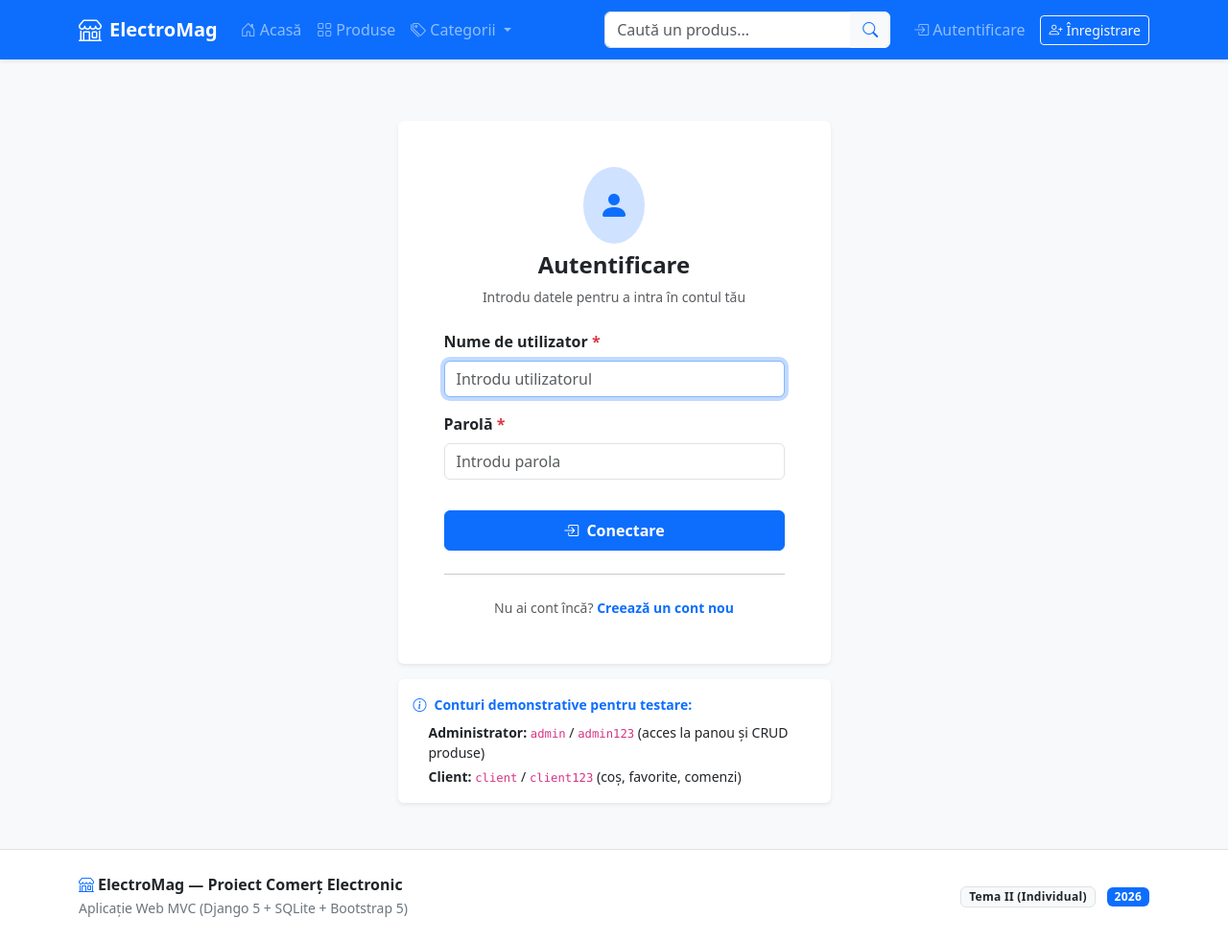
After one commit to vaduvalex17/Comert-Electronic-Proiect, a Django app: page /conturi/login/ in a window 1280 px wide. The commit adds this page. Shown: the whole page at 96% size. Run offline with Django 5.2, Linux system fonts and the light colour scheme.

Commit message:
F2: Autentificare, înregistrare clienți, logout prin POST și decoratorul @doar_admin

```diff
--- /dev/null
+++ b/conturi/forms.py
@@ -0,0 +1,111 @@
+"""
+conturi/forms.py
+
+Formulare pentru autentificare și înregistrare utilizatori:
+- FormularInregistrare: permite crearea unui cont nou de client obișnuit
+- FormularAutentificare: verifică numele de utilizator și parola la conectare
+
+Toate câmpurile folosesc clase Bootstrap (form-control) pentru o interfață modernă.
+"""
+
+from django import forms
+from django.contrib.auth import authenticate, get_user_model
+from django.contrib.auth.forms import UserCreationForm
+from django.core.exceptions import ValidationError
+
+User = get_user_model()
+
+
+class FormularInregistrare(UserCreationForm):
+    """Formular pentru crearea unui cont de client.
+
+    Adaugă obligativitatea adresei de email și a numelui/prenumelui,
+    asigurându-se că utilizatorul creat are rol de client obișnuit (non-staff).
+    """
+
+    email = forms.EmailField(
+        required=True,
+        label="Adresă de email",
+        widget=forms.EmailInput(attrs={'class': 'form-control', 'placeholder': 'exemplu@email.ro'})
+    )
+    first_name = forms.CharField(
+        required=True,
+        max_length=50,
+        label="Prenume",
+        widget=forms.TextInput(attrs={'class': 'form-control', 'placeholder': 'ex: Ion'})
+    )
+    last_name = forms.CharField(
+        required=True,
+        max_length=50,
+        label="Nume de familie",
+        widget=forms.TextInput(attrs={'class': 'form-control', 'placeholder': 'ex: Popescu'})
+    )
+
+    class Meta(UserCreationForm.Meta):
+        model = User
+        fields = ('username', 'first_name', 'last_name', 'email')
+
+    def __init__(self, *args, **kwargs):
+        super().__init__(*args, **kwargs)
+        # Aplicăm clase Bootstrap 5 pe toate câmpurile formularului
+        self.fields['username'].widget.attrs.update({'class': 'form-control', 'placeholder': 'Alege un nume de utilizator'})
+        self.fields['username'].label = "Nume de utilizator"
+        self.fields['username'].help_text = "Maxim 150 de caractere. Litere, cifre și caracterele @/./+/-/_."
+        if 'password1' in self.fields:
+            self.fields['password1'].widget.attrs.update({'class': 'form-control', 'placeholder': 'Parolă sigură'})
+            self.fields['password1'].label = "Parolă"
+        if 'password2' in self.fields:
+            self.fields['password2'].widget.attrs.update({'class': 'form-control', 'placeholder': 'Confirmă parola'})
+            self.fields['password2'].label = "Confirmare parolă"
+
+    def clean_email(self):
+        """Verifică unicitatea adresei de email în sistem."""
+        email = self.cleaned_data.get('email')
+        if User.objects.filter(email__iexact=email).exists():
+            raise ValidationError("O adresă de email identică este deja asociată unui cont.")
+        return email
+
+    def save(self, commit=True):
+        """Salvează noul utilizator garantând că rolul este doar de client (non-staff)."""
+        utilizator = super().save(commit=False)
+        utilizator.email = self.cleaned_data['email']
+        utilizator.first_name = self.cleaned_data['first_name']
+        utilizator.last_name = self.cleaned_data['last_name']
+        utilizator.is_staff = False
+        utilizator.is_superuser = False
+        if commit:
+            utilizator.save()
+        return utilizator
+
+
+class FormularAutentificare(forms.Form):
+    """Formular simplu și sigur pentru conectarea în aplicație."""
+
+    username = forms.CharField(
+        label="Nume de utilizator",
+        widget=forms.TextInput(attrs={'class': 'form-control', 'placeholder': 'Introdu utilizatorul', 'autofocus': True})
+    )
+    password = forms.CharField(
+        label="Parolă",
+        widget=forms.PasswordInput(attrs={'class': 'form-control', 'placeholder': 'Introdu parola'})
+    )
+
+    def clean(self):
+        """Validează credențialele prin funcția de autentificare Django."""
+        cleaned_data = super().clean()
+        username = cleaned_data.get('username')
+        password = cleaned_data.get('password')
+
+        if username and password:
+            utilizator = authenticate(username=username, password=password)
+            if utilizator is None:
+                raise ValidationError("Numele de utilizator sau parola sunt incorecte.")
+            if not utilizator.is_active:
+                raise ValidationError("Acest cont de utilizator a fost dezactivat.")
+            self.utilizator = utilizator
+
+        return cleaned_data
+
+    def get_user(self):
+        """Returnează utilizatorul autentificat."""
+        return getattr(self, 'utilizator', None)
--- /dev/null
+++ b/conturi/templates/conturi/login.html
@@ -0,0 +1,61 @@
+{# conturi/templates/conturi/login.html #}
+{# Pagina de autentificare în cont #}
+{% extends "baza.html" %}
+
+{% block titlu %}Autentificare{% endblock %}
+
+{% block continut %}
+<div class="container py-4">
+    <div class="row justify-content-center">
+        <div class="col-md-6 col-lg-5">
+            <div class="card shadow-sm border-0">
+                <div class="card-body p-4 p-md-5">
+                    <div class="text-center mb-4">
+                        <div class="avatar-icon bg-primary-subtle text-primary rounded-circle d-inline-flex p-3 mb-2">
+                            <i class="bi bi-person-fill fs-2"></i>
+                        </div>
+                        <h2 class="h4 fw-bold">Autentificare</h2>
+                        <p class="text-muted small">Introdu datele pentru a intra în contul tău</p>
+                    </div>
+
+                    <form method="post" action="{% url 'conturi:login' %}{% if request.GET.next %}?next={{ request.GET.next }}{% endif %}">
+                        {% csrf_token %}
+
+                        {% include "partiale/formular.html" %}
+
+                        <button type="submit" class="btn btn-primary w-100 py-2 mt-3 fw-semibold">
+                            <i class="bi bi-box-arrow-in-right me-1"></i> Conectare
+                        </button>
+                    </form>
+
+                    <hr class="my-4">
+
+                    <div class="text-center">
+                        <p class="text-muted small mb-0">
+                            Nu ai cont încă?
+                            <a href="{% url 'conturi:inregistrare' %}" class="fw-semibold text-decoration-none">Creează un cont nou</a>
+                        </p>
+                    </div>
+                </div>
+            </div>
+
+            {# Card demonstrativ pentru coleg și profesor în timpul prezentării #}
+            <div class="card mt-3 bg-white border-0 shadow-sm">
+                <div class="card-body small p-3">
+                    <div class="d-flex align-items-center mb-2 text-primary fw-semibold">
+                        <i class="bi bi-info-circle me-2"></i> Conturi demonstrative pentru testare:
+                    </div>
+                    <ul class="list-unstyled mb-0 ps-3">
+                        <li class="mb-1">
+                            <strong>Administrator:</strong> <code>admin</code> / <code>admin123</code> (acces la panou și CRUD produse)
+                        </li>
+                        <li>
+                            <strong>Client:</strong> <code>client</code> / <code>client123</code> (coș, favorite, comenzi)
+                        </li>
+                    </ul>
+                </div>
+            </div>
+        </div>
+    </div>
+</div>
+{% endblock %}
--- a/conturi/urls.py
+++ b/conturi/urls.py
@@ -1,13 +1,21 @@
 """
 conturi/urls.py
 
-Maparea adreselor URL pentru autentificare și administrare conturi.
+Rutele pentru autentificare, deconectare și crearea conturilor de utilizator.
 """
 
 from django.urls import path
+from . import views
 
 app_name = 'conturi'
 
 urlpatterns = [
-    # Rutele de login, logout și înregistrare vor fi definite în Faza 2
+    # Autentificare în cont
+    path('login/', views.login_utilizator, name='login'),
+
+    # Deconectare din sesiune (POST)
+    path('logout/', views.logout_utilizator, name='logout'),
+
+    # Înregistrare client nou
+    path('inregistrare/', views.inregistrare_utilizator, name='inregistrare'),
 ]
--- a/conturi/views.py
+++ b/conturi/views.py
@@ -1,8 +1,98 @@
 """
 conturi/views.py
 
-Controllere (views) pentru autentificare, deconectare și înregistrare utilizatori.
-Logica completă va fi implementată în Faza 2.
+Controllere (views) pentru gestionarea autentificării:
+- login_utilizator: autentifică utilizatorul (POST) sau afișează formularul (GET)
+- logout_utilizator: deconectează utilizatorul în siguranță (POST obligatoriu)
+- inregistrare_utilizator: creează un cont nou de client obișnuit
 """
 
-from django.shortcuts import render
+from django.contrib import messages
+from django.contrib.auth import login, logout
+from django.shortcuts import redirect, render
+from .forms import FormularAutentificare, FormularInregistrare
+
+
+def login_utilizator(request):
+    """Gestionează autentificarea utilizatorilor în magazin.
+
+    Dacă utilizatorul este deja logat, este redirecționat pe prima pagină.
+    """
+    # Pasul 1: Dacă este deja autentificat, nu are sens să vadă formularul de login
+    if request.user.is_authenticated:
+        return redirect('catalog:acasa')
+
+    # Pasul 2: Procesăm datele trimise prin POST la apăsarea butonului „Conectare”
+    if request.method == 'POST':
+        formular = FormularAutentificare(data=request.POST)
+        if formular.is_valid():
+            utilizator = formular.get_user()
+            login(request, utilizator)
+            messages.success(request, f"Bine ai revenit, {utilizator.username}!")
+
+            # Redirecționăm către pagina cerută anterior (dacă există în parametrul 'next') sau la Acasă
+            adresa_urmatoare = request.GET.get('next')
+            if adresa_urmatoare:
+                return redirect(adresa_urmatoare)
+            return redirect('catalog:acasa')
+        else:
+            messages.error(request, "Autentificarea a eșuat. Verifică datele introduse.")
+    else:
+        # Pasul 3: Afișăm formularul gol pentru cererile obișnuite GET
+        formular = FormularAutentificare()
+
+    context = {
+        'form': formular,
+        'titlu': 'Autentificare',
+    }
+    return render(request, 'conturi/login.html', context)
+
+
+def logout_utilizator(request):
+    """Deconectează utilizatorul din sesiune.
+
+    Pentru securitate maximă, deconectarea se face prin cerere de tip POST
+    pentru a evita atacurile automate prin link-uri GET malițioase.
+    """
+    # Pasul 1: Verificăm metoda cererii
+    if request.method == 'POST':
+        logout(request)
+        messages.info(request, "Te-ai deconectat cu succes. Te mai așteptăm!")
+    else:
+        # Dacă totuși cineva încearcă să acceseze prin link direct GET, îl avertizăm și îl trimitem acasă
+        messages.warning(request, "Deconectarea se realizează prin butonul dedicat din meniu.")
+
+    # Pasul 2: Redirecționăm pe prima pagină
+    return redirect('catalog:acasa')
+
+
+def inregistrare_utilizator(request):
+    """Permite unui vizitator să își creeze un cont nou de client.
+
+    După crearea cu succes a contului, utilizatorul este autentificat automat.
+    """
+    # Pasul 1: Dacă este deja autentificat, redirecționăm pe prima pagină
+    if request.user.is_authenticated:
+        return redirect('catalog:acasa')
+
+    # Pasul 2: Procesăm trimiterea formularului prin POST
+    if request.method == 'POST':
+        formular = FormularInregistrare(request.POST)
+        if formular.is_valid():
+            # Salvează noul utilizator (rolul va fi implicit de client / non-staff)
+            nou_utilizator = formular.save()
+            # Autentificare automată imediat după înregistrare
+            login(request, nou_utilizator)
+            messages.success(request, f"Contul a fost creat cu succes! Bun venit la ElectroMag, {nou_utilizator.first_name}!")
+            return redirect('catalog:acasa')
+        else:
+            messages.error(request, "Formularul conține erori. Te rugăm să verifici câmpurile evidențiate.")
+    else:
+        # Pasul 3: Formular gol la încărcarea paginii
+        formular = FormularInregistrare()
+
+    context = {
+        'form': formular,
+        'titlu': 'Înregistrare cont nou',
+    }
+    return render(request, 'conturi/inregistrare.html', context)
--- a/templates/baza.html
+++ b/templates/baza.html
@@ -122,7 +122,7 @@
                                 {% endif %}
                                 <li><hr class="dropdown-divider"></li>
                                 <li>
-                                    <form method="post" action="#" class="d-inline">
+                                    <form method="post" action="{% url 'conturi:logout' %}" class="d-inline">
                                         {% csrf_token %}
                                         <button type="submit" class="dropdown-item text-danger">
                                             <i class="bi bi-box-arrow-right me-2"></i>Deconectare
@@ -134,12 +134,12 @@
                     {% else %}
                         {# Link-uri pentru vizitatori neautentificați #}
                         <li class="nav-item">
-                            <a class="nav-link" href="#">
+                            <a class="nav-link" href="{% url 'conturi:login' %}">
                                 <i class="bi bi-box-arrow-in-right me-1"></i>Autentificare
                             </a>
                         </li>
                         <li class="nav-item">
-                            <a class="btn btn-outline-light btn-sm ms-lg-2" href="#">
+                            <a class="btn btn-outline-light btn-sm ms-lg-2" href="{% url 'conturi:inregistrare' %}">
                                 <i class="bi bi-person-plus me-1"></i>Înregistrare
                             </a>
                         </li>
```
Also changed, not shown: conturi/decoratori.py (added, +36 -0 lines), conturi/templates/conturi/inregistrare.html (added, +44 -0 lines), conturi/tests.py (+142 -8 lines), docs/05-harta-codului.md (+13 -6 lines).
